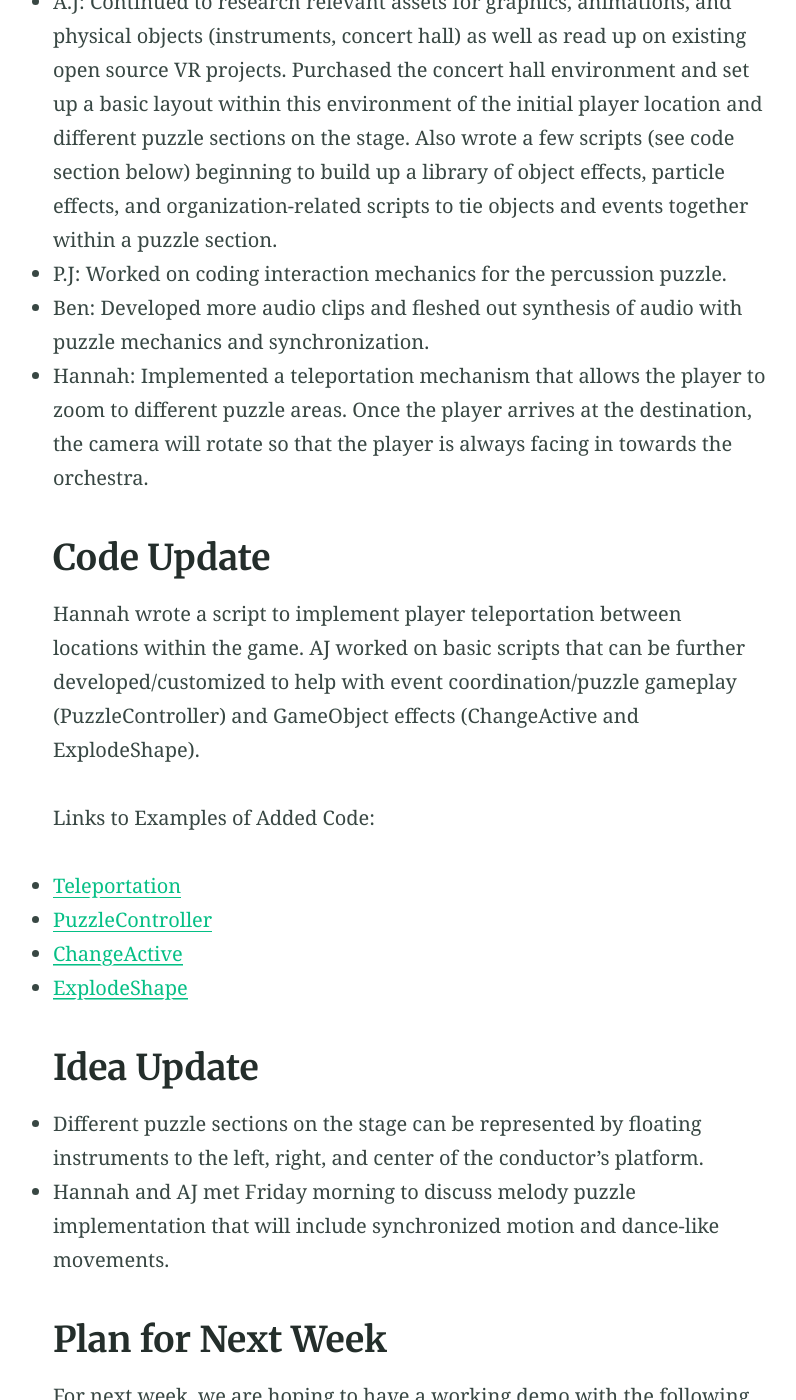
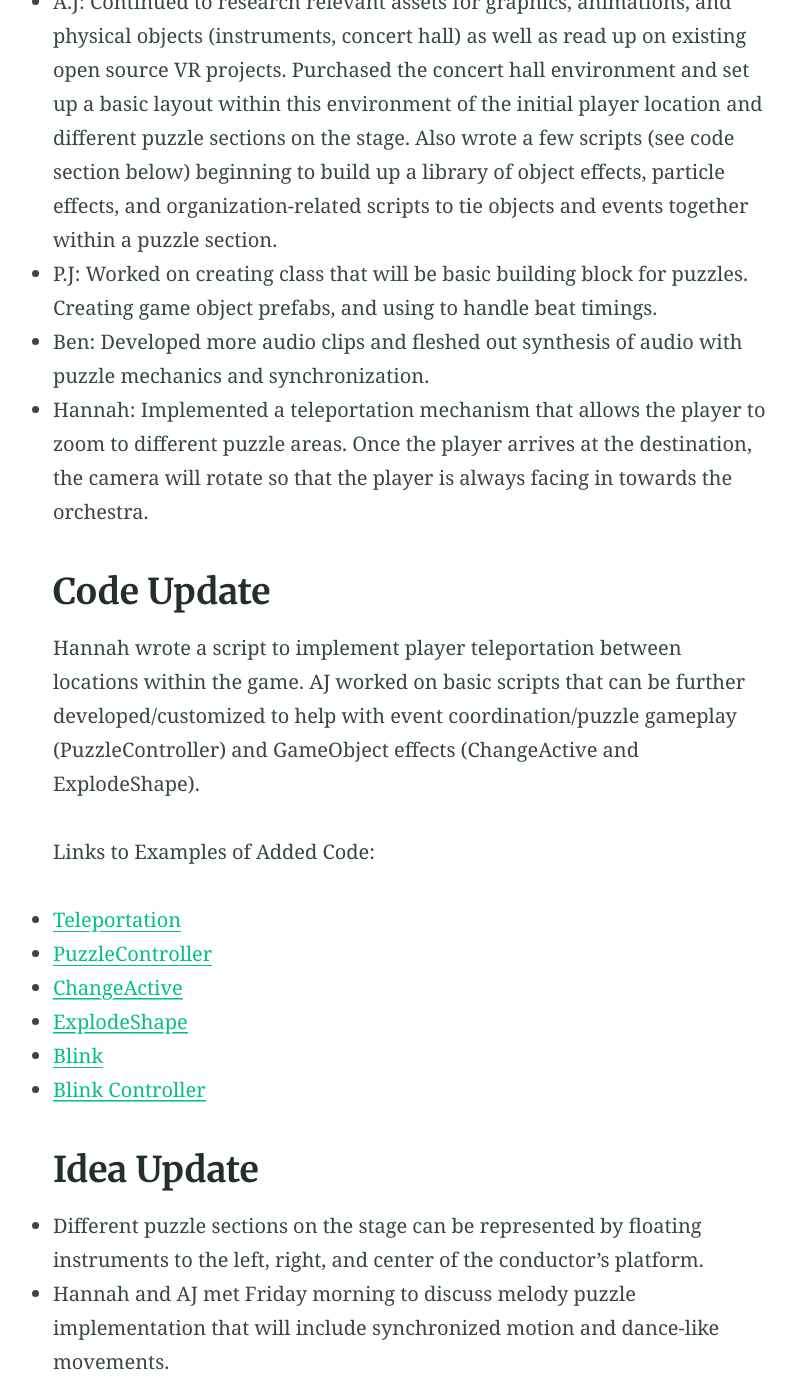
Before and after one commit to aj1118/vrcapstone19sp-team7, a Jekyll site: the page built from _posts/2019-05-03-Week-4.md, in a window 1280 px wide and 1400 px high, scrolled down 266 px. Shown: the whole window, without its empty margins (230-1026 px from the left). Built offline with Jekyll 4.4.1, drawn with Linux system fonts in a browser that asks for light colours; our own code applies the rules of GitHub Pages for plain Markdown files.

Commit message:
Update 2019-05-03-Week-4.md

```diff
--- a/_posts/2019-05-03-Week-4.md
+++ b/_posts/2019-05-03-Week-4.md
@@ -5,7 +5,7 @@ title: Week 4
 ## What Everyone Did
 * A.J: Continued to research relevant assets for graphics, animations, and physical objects (instruments, concert hall) as well as read up on existing open source VR projects. Purchased the concert hall environment and set up a basic layout within this environment of the initial player location and different puzzle sections on the stage. Also wrote a few scripts (see code section below) beginning to build up a library of object effects, particle effects, and organization-related scripts to tie objects and events together within a puzzle section.
 
-* P.J: Worked on coding interaction mechanics for the percussion puzzle.
+* P.J: Worked on creating class that will be basic building block for puzzles. Creating game object prefabs, and using to handle beat timings.
 
 * Ben: Developed more audio clips and fleshed out synthesis of audio with puzzle mechanics and synchronization.
 
@@ -23,6 +23,10 @@ Links to Examples of Added Code:
 * [ChangeActive](https://github.com/UWRealityLab/vrcapstone19sp-team7/tree/master/PhantasiaConductor/Assets/Scripts/ChangeActive.cs)
 
 * [ExplodeShape](https://github.com/UWRealityLab/vrcapstone19sp-team7/tree/master/PhantasiaConductor/Assets/Scripts/ExplodeShape.cs)
+
+* [Blink](https://github.com/UWRealityLab/vrcapstone19sp-team7/blob/master/PhantasiaConductor/Assets/Scripts/Blink.cs)
+
+* [Blink Controller](https://github.com/UWRealityLab/vrcapstone19sp-team7/blob/master/PhantasiaConductor/Assets/Scripts/BeatBlinkController.cs)
 
 ## Idea Update
 * Different puzzle sections on the stage can be represented by floating instruments to the left, right, and center of the conductor's platform.
```
